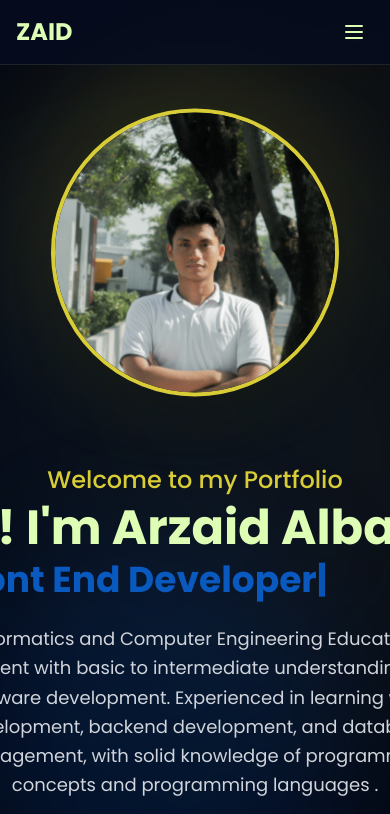
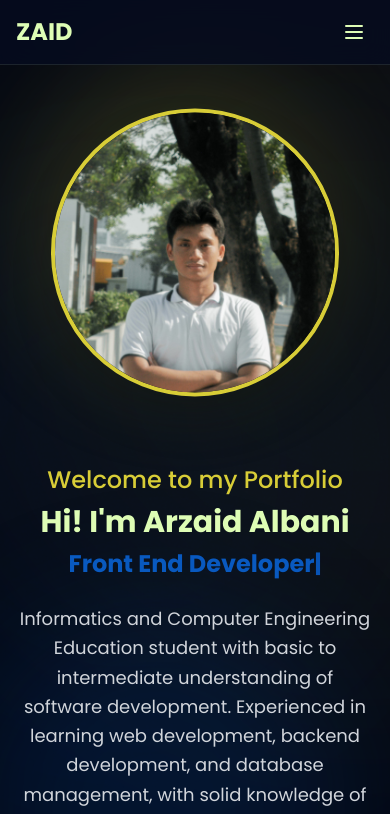
Before and after one commit to arzaidalbani14/Portofolio, a React (Vite) app: page / in a window 390 px wide. Shown: the top 814 px of the page. Built offline with nearby package versions, Linux system fonts and the light colour scheme.

Commit message:
style: optimize Hero section responsiveness for mobile devices

```diff
--- a/src/components/sections/Hero.jsx
+++ b/src/components/sections/Hero.jsx
@@ -27,18 +27,18 @@ const Hero = () => {
                             initial={{ opacity: 0, y: 20 }}
                             animate={{ opacity: 1, y: 0 }}
                             transition={{ duration: 0.5, delay: 0.2 }}
-                            className="text-5xl md:text-6xl font-bold text-primary mb-6 whitespace-nowrap"
+                            className="text-3xl sm:text-4xl md:text-5xl lg:text-6xl font-bold text-primary mb-6 md:whitespace-nowrap text-center md:text-left"
                         >
                             Hi! I'm Arzaid Albani
                             <motion.span
-                                className="text-secondary brightness-125 block mt-2 relative text-4xl md:text-5xl"
+                                className="text-secondary brightness-125 block mt-2 relative text-2xl sm:text-3xl md:text-4xl lg:text-5xl"
                                 initial={{ opacity: 0 }}
                                 animate={{ opacity: 1 }}
                                 transition={{ duration: 0.5, delay: 0.5 }}
                             >
                                 {/* Invisible placeholder to reserve space for longest text */}
-                                <span className="invisible whitespace-nowrap" aria-hidden="true">Full Stack Developer</span>
-                                <span className="absolute left-0 top-0 whitespace-nowrap">
+                                <span className="invisible md:whitespace-nowrap" aria-hidden="true">Full Stack Developer</span>
+                                <span className="absolute left-0 md:left-0 right-0 md:right-auto top-0 md:whitespace-nowrap text-center md:text-left">
                                     <Typewriter
                                         texts={[
                                             "Web Developer",
@@ -58,7 +58,7 @@ const Hero = () => {
                             initial={{ opacity: 0, y: 20 }}
                             animate={{ opacity: 1, y: 0 }}
                             transition={{ duration: 0.5, delay: 0.4 }}
-                            className="text-gray-300 text-lg mb-8 max-w-2xl mx-auto md:mx-0 leading-relaxed"
+                            className="text-gray-300 text-lg mb-8 max-w-2xl mx-auto md:mx-0 leading-relaxed text-center md:text-left"
                         >
                             Informatics and Computer Engineering Education student with basic to intermediate understanding of software development. Experienced in learning web development, backend development, and database management, with solid knowledge of programming concepts and programming languages .
                         </motion.p>
```
